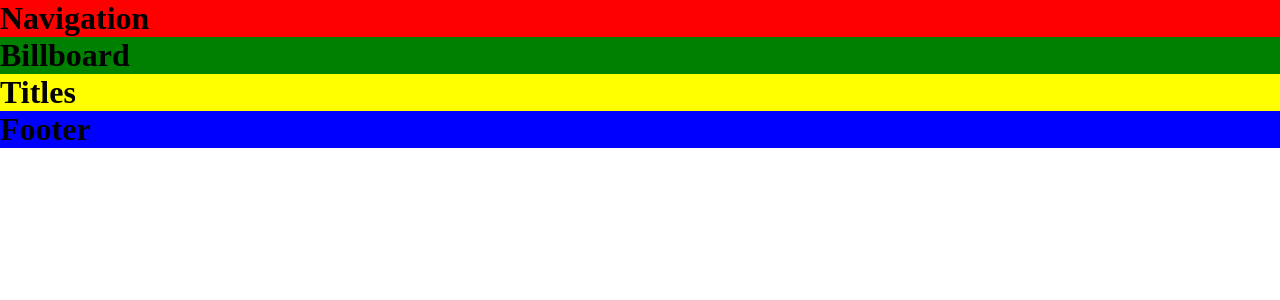
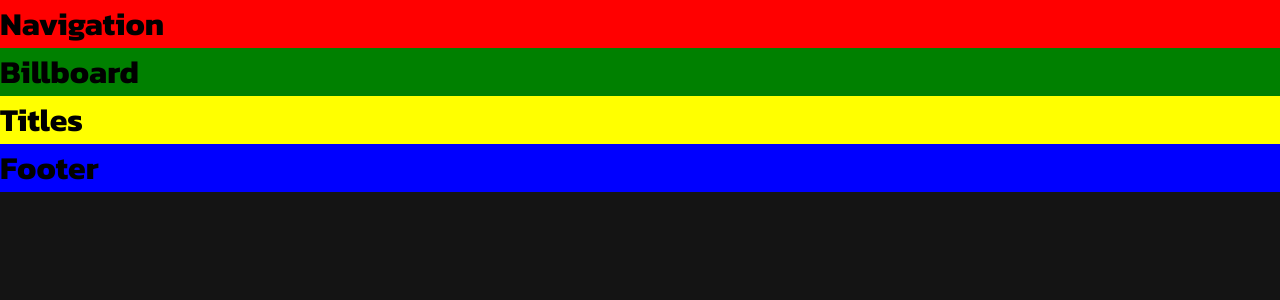
Before and after one commit to AnisBenFerhat/Netflix-Clone, a React (Vite) app: page / in a window 1280 px wide. Shown: the top 300 px of the page. Built offline with nearby package versions, Linux system fonts and the light colour scheme.

Commit message:
setup: add depedencies and update global style

```diff
--- a/index.html
+++ b/index.html
@@ -3,6 +3,7 @@
   <head>
     <meta charset="UTF-8" />
     <link rel="icon" type="image/svg+xml" href="/public/netflix_favicon.ico" />
+    <link href="https://fonts.googleapis.com/css2?family=Kanit:wght@300;400;500;700&display=swap" rel="stylesheet" />
     <meta name="viewport" content="width=device-width, initial-scale=1.0" />
     <title>Netflix Clone</title>
   </head>
--- a/package.json
+++ b/package.json
@@ -11,7 +11,8 @@
   },
   "dependencies": {
     "react": "^18.2.0",
-    "react-dom": "^18.2.0"
+    "react-dom": "^18.2.0",
+    "react-icons": "^4.11.0"
   },
   "devDependencies": {
     "@types/node": "^20.9.0",
--- a/src/Style.css
+++ b/src/Style.css
@@ -3,3 +3,8 @@
   margin: 0;
   padding: 0;
 }
+
+body {
+  background-color: #141414;
+  font-family: 'Kanit', Arial, Helvetica, sans-serif;
+}
```
Also changed, not shown: 1 other file (tests, documents, lock files or other folders).
